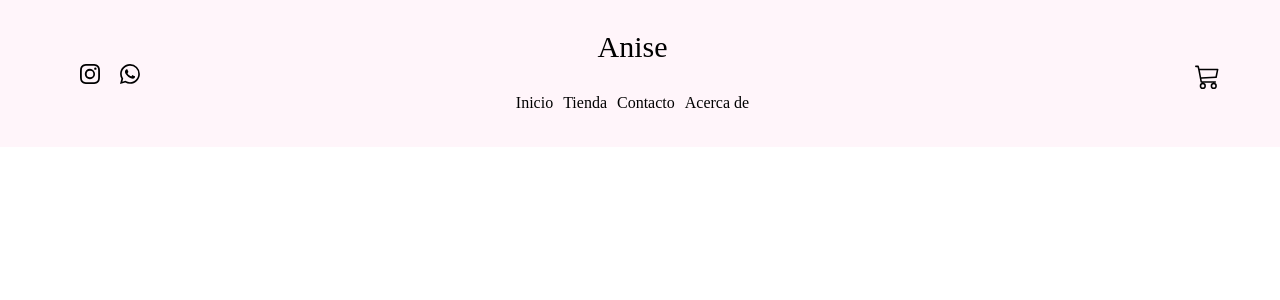
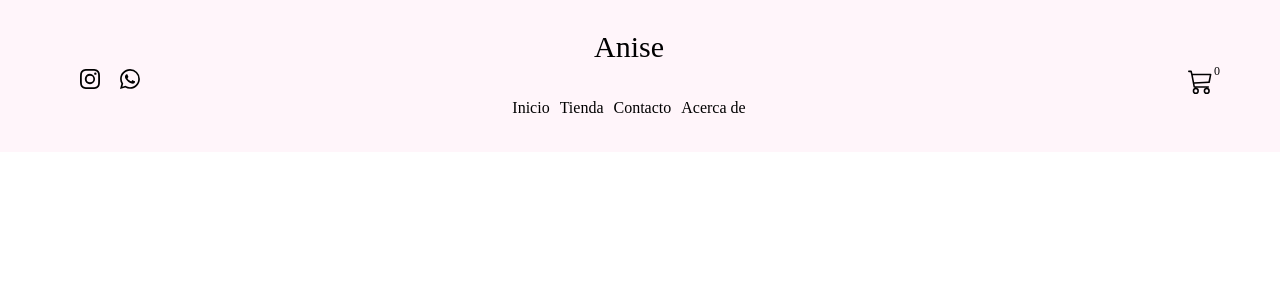
Before and after one commit to Santy-Gonzalez/Anise-Ecommers, a React (Create React App) app: page / in a window 1280 px wide. Shown: the top 300 px of the page. Built offline with nearby package versions, Linux system fonts and the light colour scheme.

Commit message:
Add number

```diff
--- a/src/App.js
+++ b/src/App.js
@@ -1,11 +1,13 @@
 import React from "react";
-import NavBar from "./components/NavBar";
+import ItemListContainer from "./Components/ItemListContainer";
+import NavBar from "./Components/NavBar";
 
 
 export default function App() {
   return (
     <>
     <NavBar/>
+    <ItemListContainer/>
     </>
   );
 }
--- /dev/null
+++ b/src/components/CartWidget.jsx
@@ -0,0 +1,16 @@
+import React from "react";
+
+export default function CartWidget() {
+  return (
+    <>
+        <div className="shopping">
+            <svg xmlns="http://www.w3.org/2000/svg" width="25" height="" fill="currentColor" class="bi bi-cart3" viewBox="0 0 16 16">
+                <path d="M0 1.5A.5.5 0 0 1 .5 1H2a.5.5 0 0 1 .485.379L2.89 3H14.5a.5.5 0 0 1 .49.598l-1 5a.5.5 0 0 1-.465.401l-9.397.472L4.415 11H13a.5.5 0 0 1 0 1H4a.5.5 0 0 1-.491-.408L2.01 3.607 1.61 2H.5a.5.5 0 0 1-.5-.5zM3.102 4l.84 4.479 9.144-.459L13.89 4H3.102zM5 12a2 2 0 1 0 0 4 2 2 0 0 0 0-4zm7 0a2 2 0 1 0 0 4 2 2 0 0 0 0-4zm-7 1a1 1 0 1 1 0 2 1 1 0 0 1 0-2zm7 0a1 1 0 1 1 0 2 1 1 0 0 1 0-2z"/>
+            </svg>
+            <div className="top_right">
+                <p>0</p>
+            </div>
+        </div>
+    </>
+  );
+}
--- /dev/null
+++ b/src/components/ItemListContainer.jsx
@@ -0,0 +1,9 @@
+import React from "react";
+
+export default function ItemListContainer() {
+  return (
+    <>
+
+    </>
+  );
+}
--- a/src/components/NavBar.jsx
+++ b/src/components/NavBar.jsx
@@ -1,4 +1,5 @@
 import React from "react";
+import CartWidget from "./CartWidget";
 import "./style.css"
 
 
@@ -36,11 +37,7 @@ export default function NavBar() {
                 <li><a href="">Acerca de</a></li>
             </ul>
         </div>
-        <div className="shopping">
-            <svg xmlns="http://www.w3.org/2000/svg" width="25" height="" fill="currentColor" class="bi bi-cart3" viewBox="0 0 16 16">
-                <path d="M0 1.5A.5.5 0 0 1 .5 1H2a.5.5 0 0 1 .485.379L2.89 3H14.5a.5.5 0 0 1 .49.598l-1 5a.5.5 0 0 1-.465.401l-9.397.472L4.415 11H13a.5.5 0 0 1 0 1H4a.5.5 0 0 1-.491-.408L2.01 3.607 1.61 2H.5a.5.5 0 0 1-.5-.5zM3.102 4l.84 4.479 9.144-.459L13.89 4H3.102zM5 12a2 2 0 1 0 0 4 2 2 0 0 0 0-4zm7 0a2 2 0 1 0 0 4 2 2 0 0 0 0-4zm-7 1a1 1 0 1 1 0 2 1 1 0 0 1 0-2zm7 0a1 1 0 1 1 0 2 1 1 0 0 1 0-2z"/>
-            </svg>
-        </div>
+        <CartWidget/>
     </nav>
     </>
   );
--- a/src/components/style.css
+++ b/src/components/style.css
@@ -17,6 +17,7 @@
     grid-area: logo;
     display: flex;
     padding-left: 20px;
+    padding-top: 5px;
 }
 
 .tittle{
@@ -34,8 +35,11 @@
     grid-area: shopping;
     display: flex;
     justify-content: end;
-
     padding-left: 70px;
+    padding-right: 7px;
+    padding-top: 5px;
+    cursor: pointer;
+    position: relative;
 }
 
 .decoration{
@@ -77,3 +81,10 @@
     text-decoration: none;
     color: #000;
 }
+
+.top_right{
+    position: absolute;
+    top: 0;
+    right: 0;
+    font-size: 12px;
+}
```
